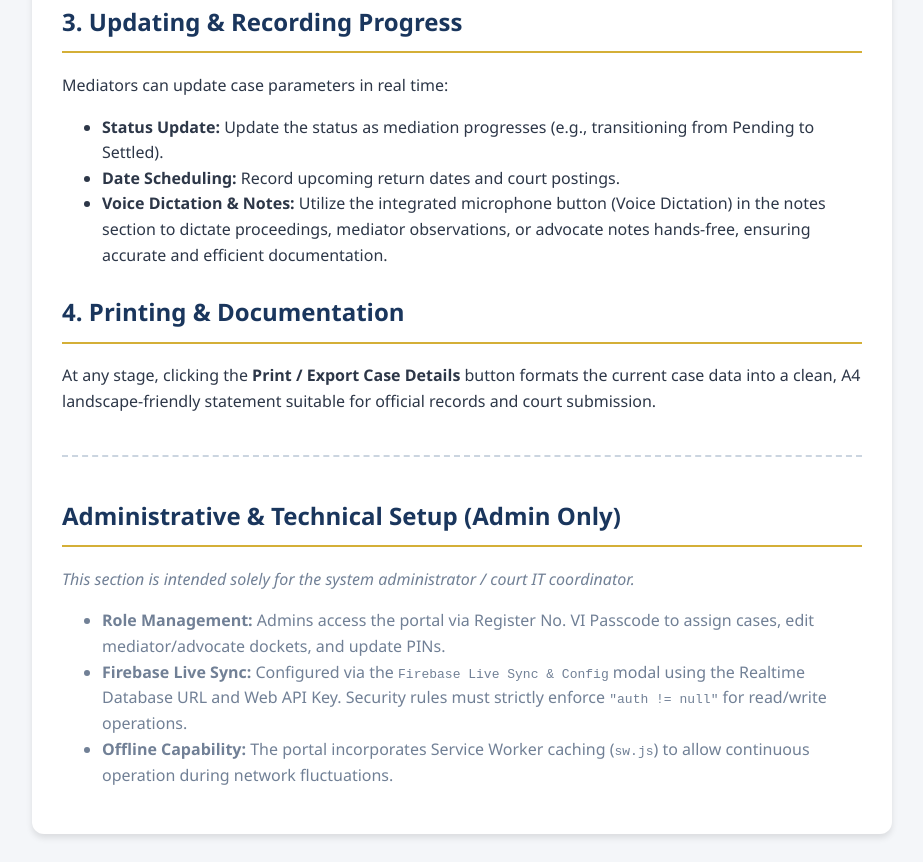
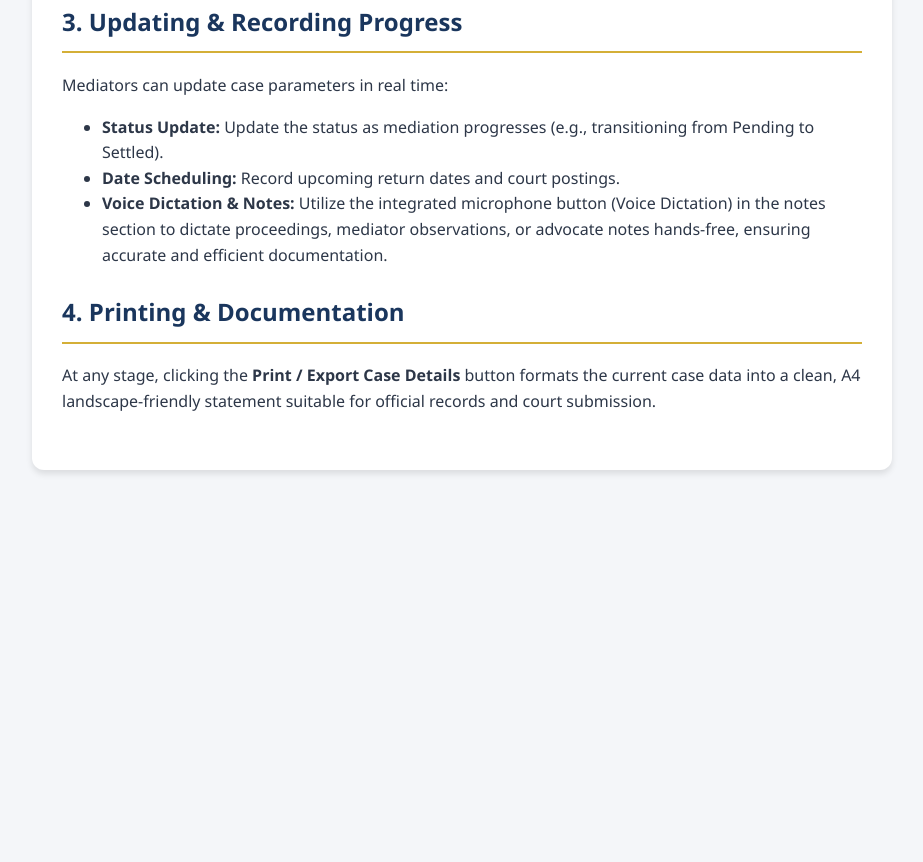
Before and after one commit to rnambiar63y/mediation-portal, a plain HTML site: page manual.html in a window 1280 px wide. Shown: the part 847-1709 px from the top of the page, without its empty margins (178-1101 px from the left). After the commit the page ends 1345 px from the top, so only its background shows below. Drawn offline with Linux system fonts and the light colour scheme.

Commit message:
Add files via upload

```diff
--- a/manual.html
+++ b/manual.html
@@ -13,10 +13,9 @@
         .container { max-width: 800px; margin: 0 auto; background: #FFF; padding: 30px; border-radius: 12px; box-shadow: 0 4px 6px rgba(0,0,0,0.1); }
         h1, h2 { color: var(--primary); border-bottom: 2px solid var(--accent); padding-bottom: 10px; }
         .section { margin-bottom: 25px; }
-        .admin-section { margin-top: 40px; border-top: 2px dashed #CBD5E0; padding-top: 20px; color: #718096; }
         .pin-box { background: #EBF8FF; border-left: 4px solid var(--accent); padding: 15px; border-radius: 0 8px 8px 0; margin: 10px 0; }
         .note { font-style: italic; color: #4A5568; }
-        @media print { body { background: #FFF; padding: 0; } .container { box-shadow: none; width: 100%; } .admin-section { display: none; } }
+        @media print { body { background: #FFF; padding: 0; } .container { box-shadow: none; width: 100%; } }
     </style>
 </head>
 <body>
@@ -68,17 +67,6 @@
         <h2>4. Printing &amp; Documentation</h2>
         <p>At any stage, clicking the <strong>Print / Export Case Details</strong> button formats the current case data into a clean, A4 landscape-friendly statement suitable for official records and court submission.</p>
     </div>
-
-    <!-- Collapsible/Separated Admin Section -->
-    <div class="admin-section">
-        <h2>Administrative &amp; Technical Setup (Admin Only)</h2>
-        <p><em>This section is intended solely for the system administrator / court IT coordinator.</em></p>
-        <ul>
-            <li><strong>Role Management:</strong> Admins access the portal via Register No. VI Passcode to assign cases, edit mediator/advocate dockets, and update PINs.</li>
-            <li><strong>Firebase Live Sync:</strong> Configured via the <code>Firebase Live Sync &amp; Config</code> modal using the Realtime Database URL and Web API Key. Security rules must strictly enforce <code>"auth != null"</code> for read/write operations.</li>
-            <li><strong>Offline Capability:</strong> The portal incorporates Service Worker caching (<code>sw.js</code>) to allow continuous operation during network fluctuations.</li>
-        </ul>
-    </div>
 </div>
 </body>
 </html>
```
